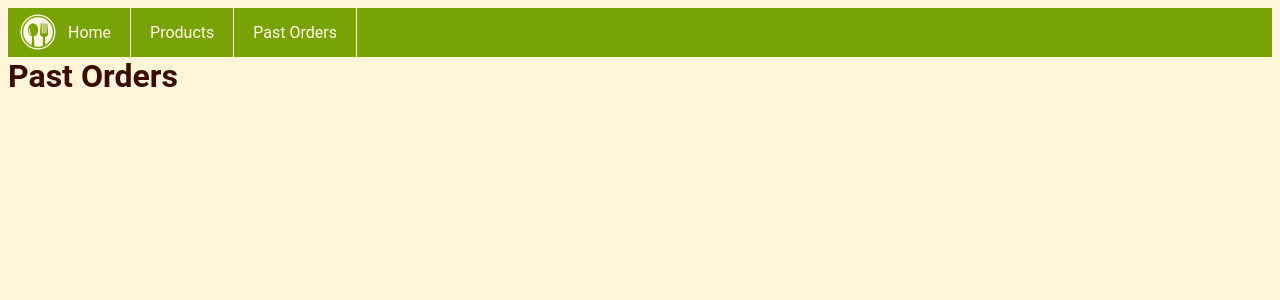
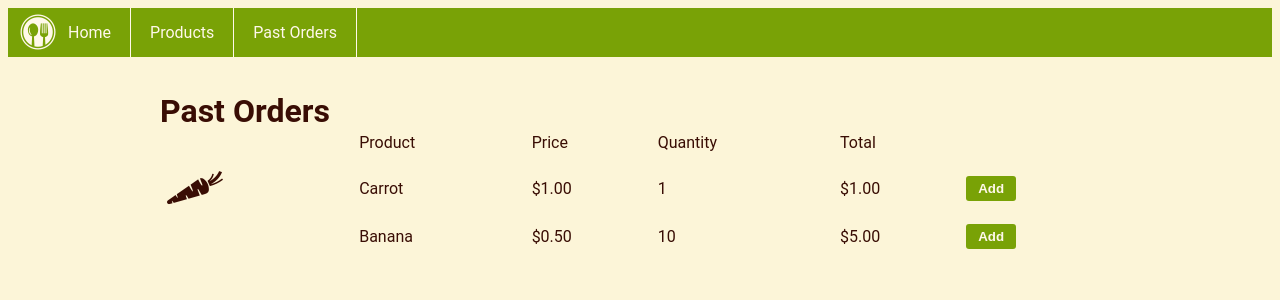
Before and after one commit to khoovenjin/vue-js-e-commerce-clone, a Vue app: page /past-orders in a window 1280 px wide. Shown: the top 300 px of the page. Built offline with nearby package versions, Linux system fonts and the light colour scheme.

Commit message:
refactor(orders): import past orders template

```diff
--- a/src/views/PastOrders.vue
+++ b/src/views/PastOrders.vue
@@ -1,3 +1,36 @@
 <template>
-  <h1>Past Orders</h1>
+  <main class="wrapper">
+    <h1>Past Orders</h1>
+
+    <table class="product-table">
+      <thead>
+        <tr>
+          <td><span class="sr-only">Product Image</span></td>
+          <td>Product</td>
+          <td>Price</td>
+          <td>Quantity</td>
+          <td>Total</td>
+          <td><span class="sr-only">Actions</span></td>
+        </tr>
+      </thead>
+      <tbody>
+        <tr>
+          <td><i class="icofont-carrot icofont-4x"></i></td>
+          <td>Carrot</td>
+          <td>$1.00</td>
+          <td>1</td>
+          <td>$1.00</td>
+          <td><button class="btn btn-dark">Add</button></td>
+        </tr>
+        <tr>
+          <td><i class="icofont-banana icofont-4x"></i></td>
+          <td>Banana</td>
+          <td>$0.50</td>
+          <td>10</td>
+          <td>$5.00</td>
+          <td><button class="btn btn-dark">Add</button></td>
+        </tr>
+      </tbody>
+    </table>
+  </main>
 </template>
```
